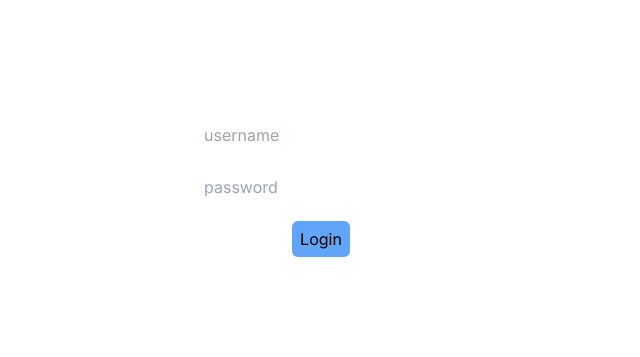
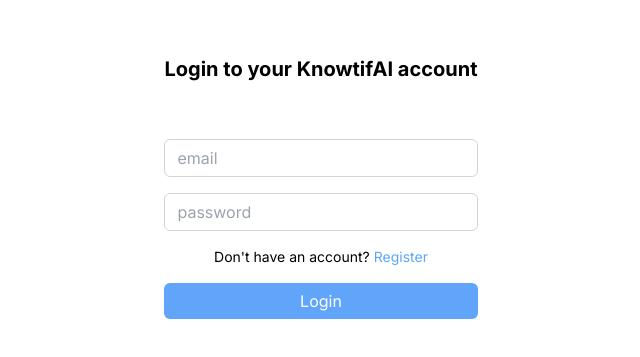
Before and after one commit to ibrahzizo360/intellisenseai, a Next.js app: page /login in a window 1280 px wide. Shown: the part 213-570 px from the top of the page, without its empty margins (319-959 px from the left). Built offline with nearby package versions, Linux system fonts and the light colour scheme; no server answers.

Commit message:
added navbar

```diff
--- a/src/app/login/page.tsx
+++ b/src/app/login/page.tsx
@@ -1,28 +1,52 @@
 'use client'
+import Axios from '@/utils/axios';
 import {useState} from 'react'
+import { NotificationManager } from 'react-notifications';
 
 const Login:React.FC = () => {
-    const [username, setUsername] = useState('');
+    const [email, setEmail] = useState('');
     const [password, setPassword] = useState('');
 
-    const handleSubmit = (e:any) => {
+    const handleSubmit = async (e:any) => {
         e.preventDefault()
-        console.log("User entered this username  :", username)
+        try {
+            if (!email || !password) {
+                NotificationManager.error('Please fill all fields')
+                throw new Error('Please fill all fields')
+            }
+            const res = await Axios.post('login', {
+                email,
+                password
+            })
+            console.log(res.data.access_token)
+            localStorage.setItem('access_token', res.data.access_token)
+            NotificationManager.success('Successfully logged in')
+            window.location.href = '/'
+        } catch(e:any){
+            NotificationManager.error("Error occured while signing up")
+            console.log(e)
+        }
     }
 
     return (
         <main className="h-screen flex mx-auto items-center justify-center">
             <form method="POST">
                 <div className='space-y-4 flex flex-col items-center'>
-                    <input className="px-3 py-1.5 rounded-md" placeholder="username" type='text'
-                    value={username} onChange={(e)=> {
-                        setUsername(e.target.value)
+                    <h1 className="text-center text-xl font-bold mb-10">Login to your KnowtifAI account</h1>
+
+                    <input className="px-3 py-1.5 rounded-md outline-none border border-gray-300 w-full" placeholder="email" type='text'
+                    value={email} onChange={(e)=> {
+                        setEmail(e.target.value)
                     }}/>
-                    <input className="px-3 py-1.5 rounded-md" placeholder="password" type='password'
+                    <input className="px-3 py-1.5 rounded-md outline-none border border-gray-300 w-full" placeholder="password" type='password'
                     value={password} onChange={(e)=> {
                         setPassword(e.target.value)
                     }}/>
-                <button type='submit' className='rounded-md px-2 py-1.5 bg-blue-400' onClick={handleSubmit}>Login</button>
+
+                    <div>
+                        <p className='text-sm'>Don't have an account? <a href='/register' className='text-blue-400'>Register</a></p>
+                    </div>
+                    <button type='submit' className='rounded-md px-2 py-1.5 bg-blue-400 text-white w-full hover:bg-blue-200' onClick={handleSubmit}>Login</button>
                 </div>
             </form>
         </main>
--- a/src/app/page.tsx
+++ b/src/app/page.tsx
@@ -8,6 +8,18 @@
         please open on a bigger screen
       </p>
       <main className="flex flex-col items-center justify-center w-screen h-full pt-10 px-10">
+        <div className="justify-between items-center w-full flex">
+          {/* <img
+            src="/logo.png"
+            alt="logo"
+            className="h-6 w-6 mx-auto"
+          /> */}
+          <div></div>
+          <div className="flex gap-8">
+            <Link href={'login'}><button className="px-4 py-2 rounded-md text-white bg-blue-700">Login</button></Link>
+            <Link href={'register'}><button className="px-4 py-2 rounded-md text-white bg-blue-700">Register</button></Link>
+          </div>
+        </div>
         <div>
           <h1 className="text-4xl font-bold mb-4 text-center">Welcome to knowtifAI</h1>
           <p className="text-lg my-9">
--- /dev/null
+++ b/src/app/register/page.tsx
@@ -0,0 +1,60 @@
+'use client'
+import Axios from '@/utils/axios';
+import {useState} from 'react'
+import { NotificationManager } from 'react-notifications';
+
+const Register:React.FC = () => {
+    const [username, setUsername] = useState('');
+    const [email, setEmail] = useState('');
+    const [password, setPassword] = useState('');
+
+    const handleSubmit = async (e:any) => {
+        e.preventDefault()
+        try {
+            if (!username || !email || !password) {
+                NotificationManager.error('Please fill all fields')
+                throw new Error('Please fill all fields')
+            }
+            const res = await Axios.post('register', {
+                username,
+                email,
+                password
+            })
+            console.log(res.data)
+            NotificationManager.success('Successfully signed up')
+            window.location.href = '/login'
+        } catch(e:any){
+            NotificationManager.error("Error occured while signing up")
+            console.log(e)
+        }
+    }
+
+    return (
+        <main className="h-screen flex mx-auto items-center justify-center">
+            <form method="POST">
+                <div className='space-y-4 flex flex-col items-center'>
+                <h1 className="text-center text-xl font-bold mb-10">Register an account with us</h1>
+                <input className="px-3 py-1.5 rounded-md  outline-none border border-gray-300 w-full" placeholder="Enter email" type='email'
+                    value={email} onChange={(e)=> {
+                        setEmail(e.target.value)
+                    }}/>
+                    <input className="px-3 py-1.5 rounded-md  outline-none border border-gray-300 w-full" placeholder="username" type='text'
+                    value={username} onChange={(e)=> {
+                        setUsername(e.target.value)
+                    }}/>
+                    <input className="px-3 py-1.5 rounded-md  outline-none border border-gray-300 w-full" placeholder="password" type='password'
+                    value={password} onChange={(e)=> {
+                        setPassword(e.target.value)
+                    }}/>
+
+                    <div>
+                        <p className='text-sm'>Already have an account? <a href='/login' className='text-blue-400'>Login</a></p>
+                    </div>
+                <button type='submit' className='rounded-md px-2 py-1.5 bg-blue-400 text-white w-full hover:bg-blue-200' onClick={handleSubmit}>Register</button>
+                </div>
+            </form>
+        </main>
+    )
+}
+
+export default Register
--- /dev/null
+++ b/src/utils/axios.ts
@@ -0,0 +1,8 @@
+import axios from "axios"
+import { api_url } from "."
+
+const Axios = axios.create({
+    baseURL: process.env.NODE_ENV === 'development' ? process.env.API_URL : api_url,
+})
+
+export default Axios
```
